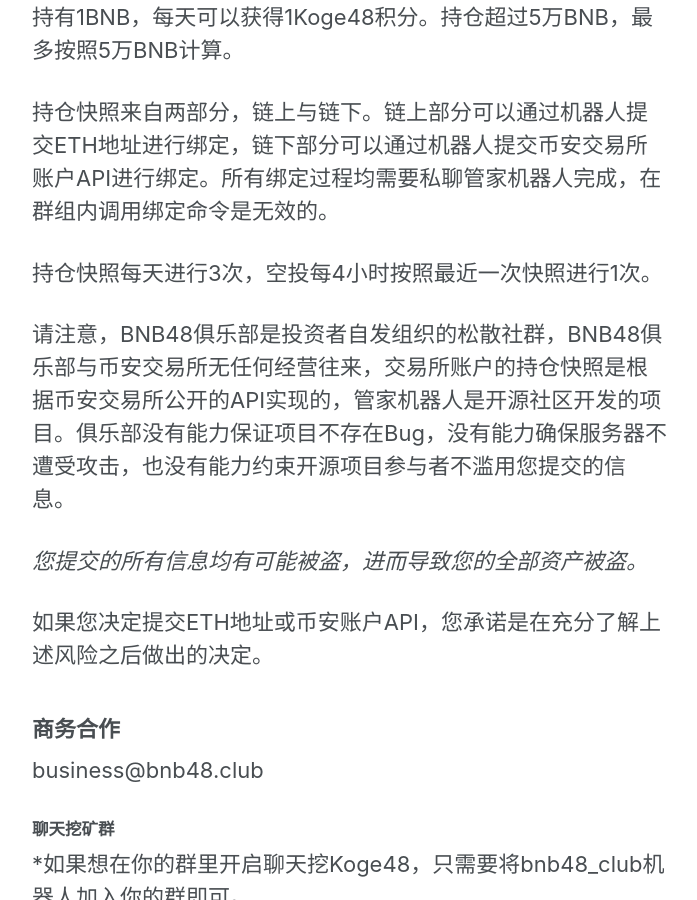
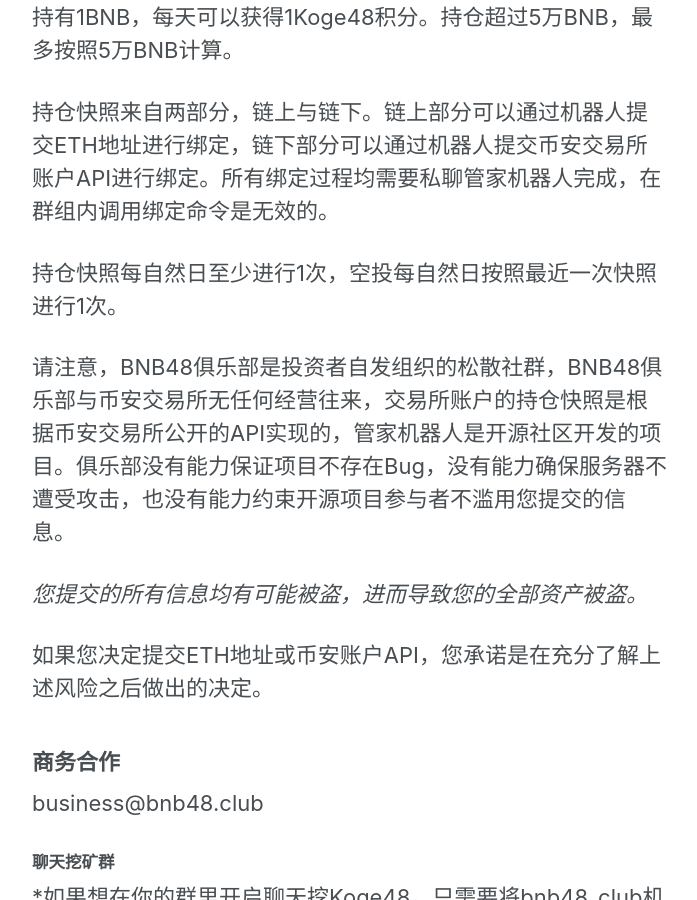
Before and after one commit to 48Club/BNB48Club.github.io, a Jekyll site: the page built from _pages/koge48.md, in a window 1280 px wide and 900 px high, scrolled down 1068 px. Shown: the whole window, without its empty margins (290-987 px from the left). Built offline with Jekyll 4.4.1, drawn with Linux system fonts in a browser that asks for light colours; nearby versions of some CDN libraries.

Commit message:
修改关于快照和空投频率的说明

```diff
--- a/_pages/koge48.md
+++ b/_pages/koge48.md
@@ -25,7 +25,7 @@
 
 持仓快照来自两部分，链上与链下。链上部分可以通过机器人提交ETH地址进行绑定，链下部分可以通过机器人提交币安交易所账户API进行绑定。所有绑定过程均需要私聊管家机器人完成，在群组内调用绑定命令是无效的。
 
-持仓快照每天进行3次，空投每4小时按照最近一次快照进行1次。
+持仓快照每自然日至少进行1次，空投每自然日按照最近一次快照进行1次。
 
 请注意，BNB48俱乐部是投资者自发组织的松散社群，BNB48俱乐部与币安交易所无任何经营往来，交易所账户的持仓快照是根据币安交易所公开的API实现的，管家机器人是开源社区开发的项目。俱乐部没有能力保证项目不存在Bug，没有能力确保服务器不遭受攻击，也没有能力约束开源项目参与者不滥用您提交的信息。
 
```
